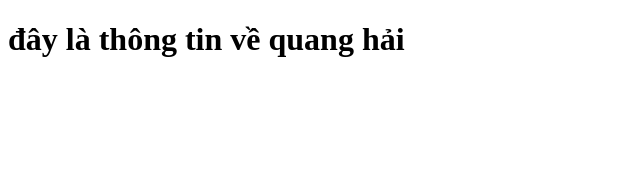
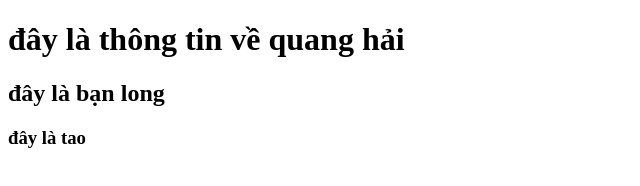
Before and after one commit to Dac-Tan/githup, a plain HTML site: page index.html in a window 1280 px wide. Shown: the whole page, without its empty margins (0-640 px from the left). Drawn offline with Linux system fonts and the light colour scheme.

Commit message:
add index.html file

```diff
--- a/index.html
+++ b/index.html
@@ -4,11 +4,18 @@
     <meta charset="UTF-8">
     <meta http-equiv="X-UA-Compatible" content="IE=edge">
     <meta name="viewport" content="width=, initial-scale=1.0">
+    <link rel="stylesheet" href="tan.css">
     <title>Document</title>
 </head>
 <body>
     <h1>
         đây là thông tin về quang hải
     </h1>
+    <h2>
+        đây là bạn long
+    </h2>
+    <h3>
+        đây là tao
+    </h3>
 </body>
 </html>
```
